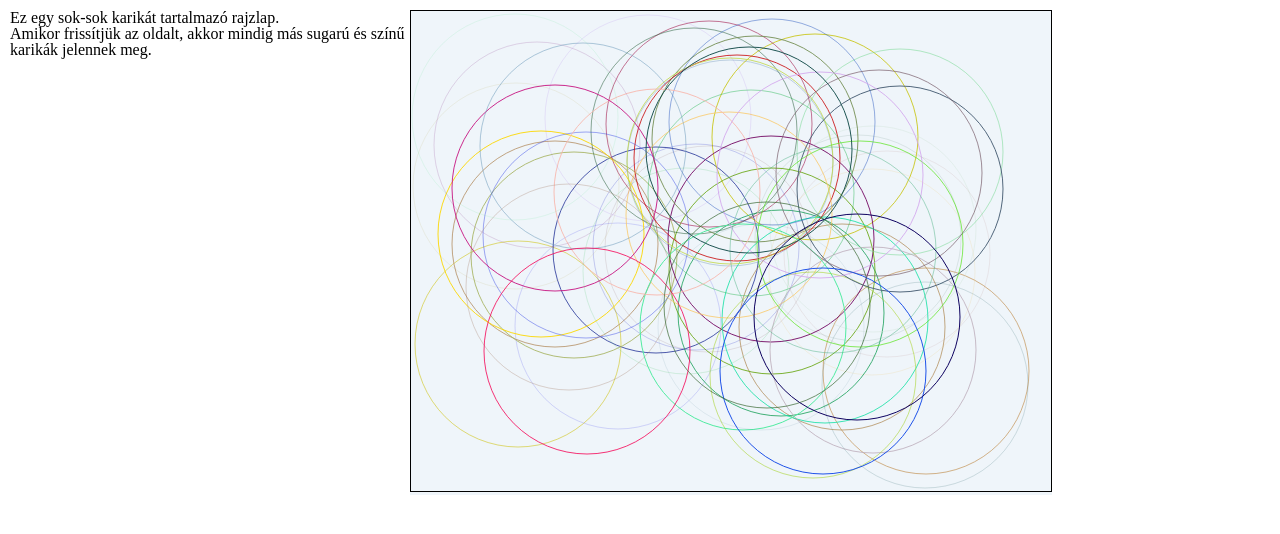
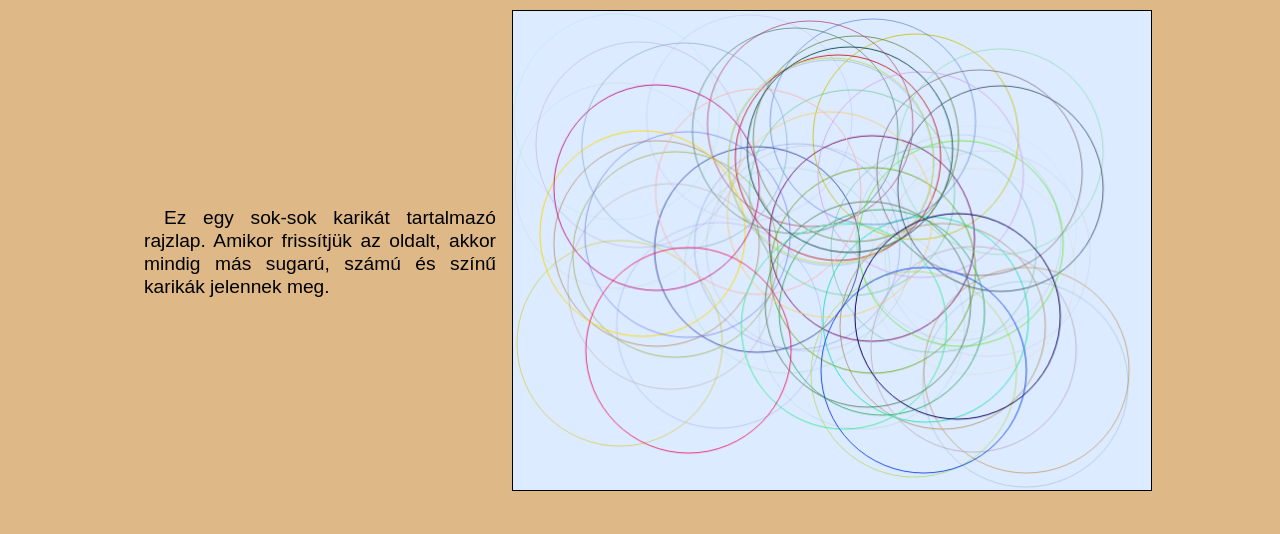
Before and after one commit to Gigantoherceg/Circles, a plain HTML site: page index.html in a window 1280 px wide. Drawn offline with Linux system fonts and the light colour scheme.

Commit message:
Add responsive design and some style.

```diff
--- a/index.html
+++ b/index.html
@@ -4,17 +4,17 @@
   <link rel="stylesheet" type="text/css" href="style.css">
   <meta name="description" content="Random circles drawing">
   <meta charset="utf-8">
-  <meta name="viewport" content="width=device-width">
+  <meta name="viewport" content="width=device-width, initial-scale=1">
   <title>Circles randomizer</title>
 </head>
 <body>
-  <div id="cont1" Class="container">
-    <div class="canv canvCircle">
+<!--  <script src="scripts.js"></script> -->
+  <div Class="container">
+    <div class="divWorlds">
+        <h3>Ez egy sok-sok karikát tartalmazó rajzlap. Amikor frissítjük az oldalt, akkor mindig más sugarú, számú és színű karikák jelennek meg.</h3>
+    </div>
+    <div class="divCircle">
       <canvas id="circles" height="480" width="640" style="border: 1px solid black"></canvas>
-    </div>
-    <div id='circle' class="divWorlds">
-        <h3>Ez egy sok-sok karikát tartalmazó rajzlap.<br>
-        Amikor frissítjük az oldalt, akkor mindig más sugarú és színű karikák jelennek meg.</h3>
     </div>
   </div>
 
@@ -44,6 +44,5 @@ for (j = 1; j <= circleNumber; j++) {
   circle(x,y,radius,'rgba('+r+','+g+','+b+','+a+')');
 }
 </script>
-
 </body>
 </html>
--- a/scripts.js
+++ b/scripts.js
@@ -1,4 +1,4 @@
-var canvas = document.getElementById('Cilrcles');
+var canvas = document.getElementById('cirlces');
 var context = canvas.getContext('2d');
 
 var cW = canvas.width;
--- a/style.css
+++ b/style.css
@@ -46,29 +46,55 @@ table {
 
 /* CSS reset end*/
 
+
 * {
 	box-sizing: border-box;
 }
 
 body {
-	padding: 10px;
+    background-color: burlywood;
 }
 
 .container {
-    position: relative;
-}
-
-.canvCircle {
-  position: absolute;
-  top: 0;
-  left: 400px;
+    text-align: center;
 }
 
 .divWorlds {
-    height: 480px;
-    max-width: 400px;
+    padding: 1rem;
 }
 
-.canvCircle {
-    background-color: rgba(101, 156, 201, 0.1);
+h3 {
+    text-align: justify;
+    font-size: 120%;
+    font-family: sans-serif;
+    text-indent: 20px;
+    line-height: 1.2;
 }
+
+#circles {
+  background-color: rgba(220, 235, 255, 1);
+  width: 95vw;
+  max-width: auto;
+}
+
+@media (min-width: 830px) {
+    body {
+      justify-content: center;
+        display: flex;
+    }
+    .container {
+      margin: 10px;
+      align-items: center;
+      justify-content: center;
+      display: flex;
+      width: auto;
+      max-width: 1024px;
+    }
+    .divWorlds, divCircle {
+        display: inline-block;
+        float: left;
+    }
+    #circles {
+        width: 640px;
+    }
+}
```
